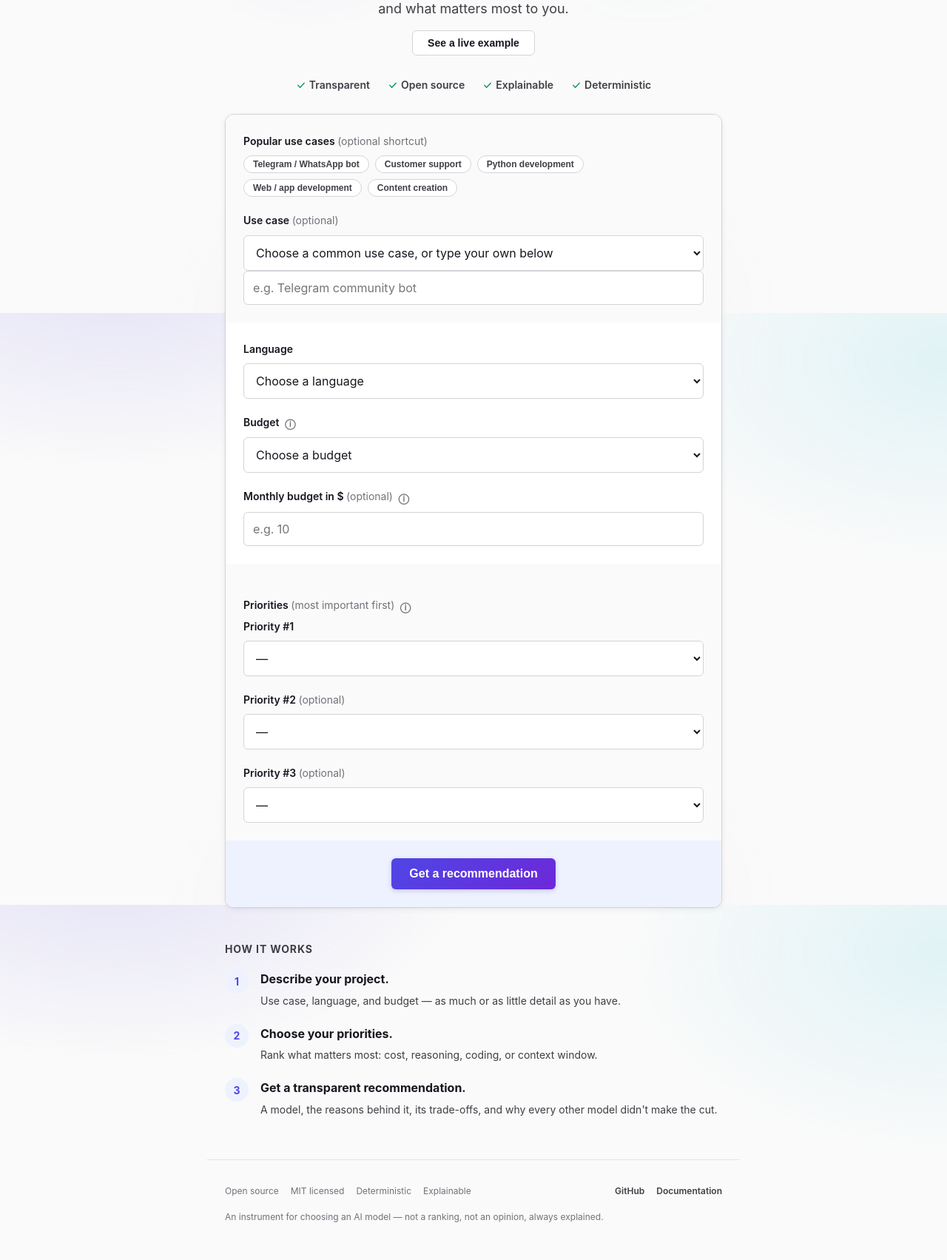
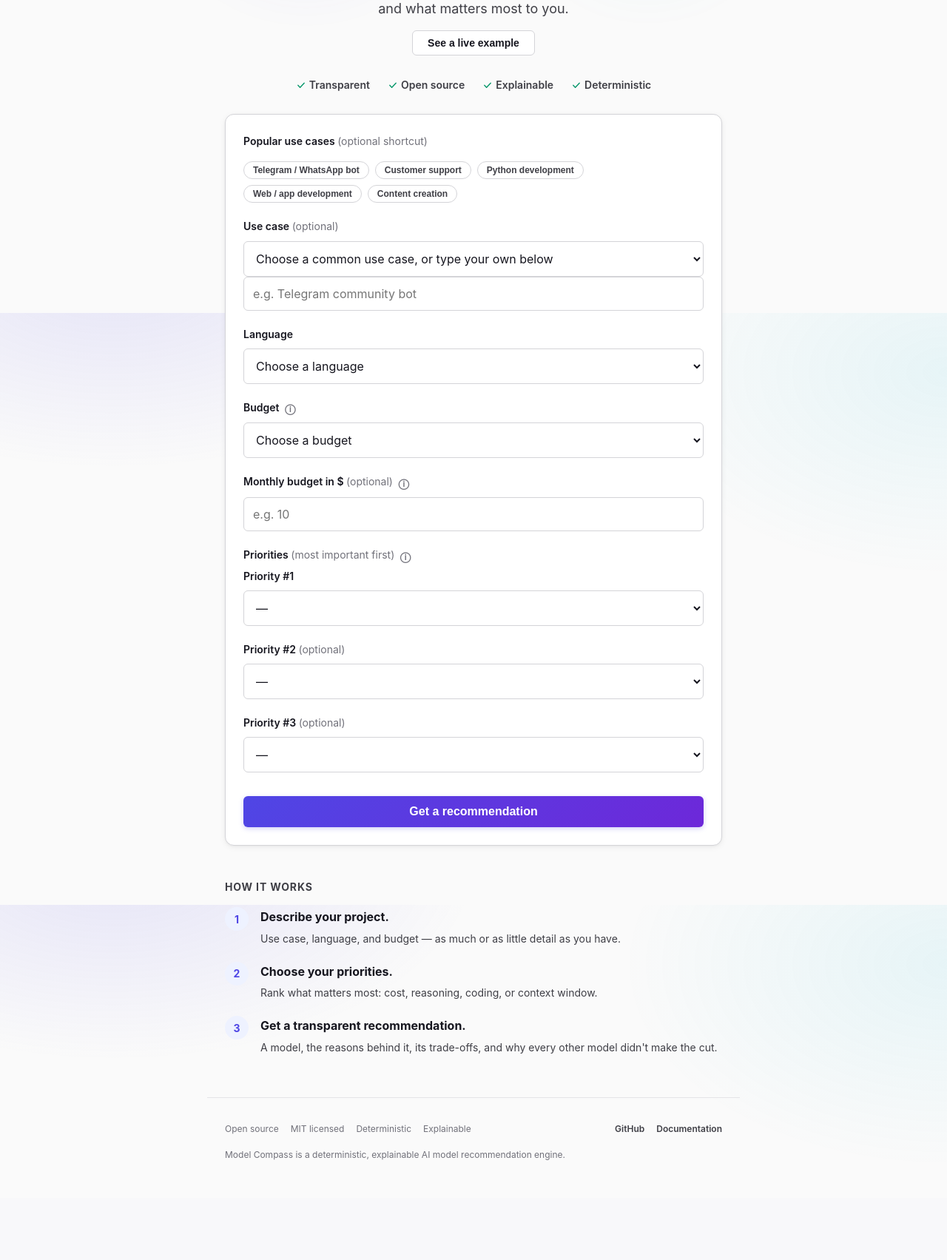
Before and after one commit to LCAITECH/model-compass, a FastAPI app: page / in a window 1280 px wide. Shown: the part 377-2080 px from the top of the page at 74% size. After the commit the page ends 1945 px from the top, so only its background shows below. Run offline with FastAPI, Linux system fonts and the light colour scheme.

Commit message:
Revert "Refine visual identity: dial back the glow, add motion with restraint"
This reverts commit f53acbce44d26357064933c25f8c3c3c6947d118.

```diff
--- a/interfaces/web/static/base.css
+++ b/interfaces/web/static/base.css
@@ -45,6 +45,7 @@
   --radius-sm: 6px;
   --shadow-sm: 0 1px 2px rgba(15, 15, 20, 0.03), 0 2px 8px rgba(15, 15, 20, 0.04);
   --shadow-md: 0 8px 24px rgba(15, 15, 20, 0.08), 0 2px 6px rgba(15, 15, 20, 0.05);
+  --shadow-glow: 0 8px 30px rgba(79, 70, 229, 0.14), 0 2px 8px rgba(15, 15, 20, 0.05);
   --content-width: 720px;
 }
 
--- a/interfaces/web/static/forms.css
+++ b/interfaces/web/static/forms.css
@@ -115,7 +115,7 @@ fieldset.priorities legend {
   border-radius: var(--radius-sm);
   padding: var(--space-3) var(--space-4);
   font-size: var(--text-sm);
-  margin: var(--space-6) var(--space-6) 0;
+  margin: 0 0 var(--space-5);
 }
 
 /* Landing hero (index page only) */
@@ -223,38 +223,8 @@ fieldset.priorities legend {
 }
 
 .form-card {
-  padding: 0;
-  overflow: hidden;
   border-color: var(--border-strong);
   box-shadow: 0 2px 8px rgba(15, 15, 20, 0.06), 0 1px 3px rgba(15, 15, 20, 0.04);
-}
-
-/* Bands within the form, alternating tint -- reads as steps rather
-   than one undifferentiated block. */
-
-.form-section {
-  padding: var(--space-6);
-}
-
-.form-section--top {
-  padding-top: var(--space-6);
-}
-
-.form-section--bottom {
-  padding-bottom: var(--space-6);
-}
-
-.form-section--muted {
-  background: var(--bg);
-}
-
-.form-section--accent {
-  background: var(--accent-soft);
-  text-align: center;
-}
-
-.form-section--accent .primary-button {
-  margin-top: 0;
 }
 
 /* How it works */
--- a/interfaces/web/static/result.css
+++ b/interfaces/web/static/result.css
@@ -4,21 +4,10 @@
   gap: var(--space-5);
 }
 
-/* Sections cascade in one after another instead of appearing all at
-   once -- a brief, functional "the page is assembling your answer"
-   beat, not a decorative flourish. Six steps covers every section
-   this page can have; extras just inherit the last delay. */
 @media (prefers-reduced-motion: no-preference) {
-  .fade-in > * {
-    animation: fade-in-up 300ms ease-out backwards;
+  .fade-in {
+    animation: fade-in-up 250ms ease-out;
   }
-
-  .fade-in > *:nth-child(1) { animation-delay: 0ms; }
-  .fade-in > *:nth-child(2) { animation-delay: 50ms; }
-  .fade-in > *:nth-child(3) { animation-delay: 100ms; }
-  .fade-in > *:nth-child(4) { animation-delay: 150ms; }
-  .fade-in > *:nth-child(5) { animation-delay: 200ms; }
-  .fade-in > *:nth-child(n+6) { animation-delay: 250ms; }
 }
 
 @keyframes fade-in-up {
--- a/interfaces/web/templates/base.html
+++ b/interfaces/web/templates/base.html
@@ -30,7 +30,7 @@
         <a href="https://github.com/LCAITECH/model-compass/tree/main/Docs" target="_blank" rel="noopener">Documentation</a>
       </nav>
     </div>
-    <p>An instrument for choosing an AI model — not a ranking, not an opinion, always explained.</p>
+    <p>Model Compass is a deterministic, explainable AI model recommendation engine.</p>
   </footer>
   <script src="/static/form.js"></script>
 </body>
--- a/interfaces/web/templates/index.html
+++ b/interfaces/web/templates/index.html
@@ -24,7 +24,6 @@
   <form method="post" action="/recommend" class="context-form">
     {% if error %}<p class="form-error">{{ error }}</p>{% endif %}
 
-    <div class="form-section form-section--muted form-section--top">
     <label>Popular use cases <span class="optional">(optional shortcut)</span></label>
     <div class="pill-row">
       {% for label, priorities in use_cases[:5] %}
@@ -40,9 +39,7 @@
       {% endfor %}
     </select>
     <input type="text" id="use_case" name="use_case" placeholder="e.g. Telegram community bot">
-    </div>
 
-    <div class="form-section">
     <label for="language">Language</label>
     <select id="language" name="language" required>
       <option value="" disabled selected>Choose a language</option>
@@ -67,9 +64,7 @@
       <span class="help" title="If you enter a dollar amount, we'll show roughly how many tokens per month that buys with the recommended model — real math on real pricing, not an estimate of how many 'requests' that is.">ⓘ</span>
     </label>
     <input type="number" id="monthly_budget_usd" name="monthly_budget_usd" min="0" step="0.01" placeholder="e.g. 10">
-    </div>
 
-    <div class="form-section form-section--muted">
     <fieldset class="priorities">
       <legend>
         Priorities <span class="optional">(most important first)</span>
@@ -88,11 +83,8 @@
       </select>
       {% endfor %}
     </fieldset>
-    </div>
 
-    <div class="form-section form-section--accent form-section--bottom">
     <button type="submit" class="primary-button">Get a recommendation</button>
-    </div>
   </form>
 </div>
 
--- a/interfaces/web/templates/result.html
+++ b/interfaces/web/templates/result.html
@@ -6,7 +6,6 @@
 {% if recommendation %}
 <div class="card card-featured">
   <div class="recommendation">
-    <span class="recommendation-orb" aria-hidden="true"></span>
     <p class="eyebrow">Recommended model</p>
     <h1>{{ recommendation.recommended.name }}</h1>
     <span class="pill">{{ icons.star() }}Best match for your context</span>
```
Also changed, not shown: other parts of interfaces/web/static/base.css (+7 -25 lines), Docs/DESIGN_NOTES.md (+0 -27 lines), interfaces/web/static/result-profile.css (+4 -27 lines). Lines whose indentation alone changed are shown as unchanged.
